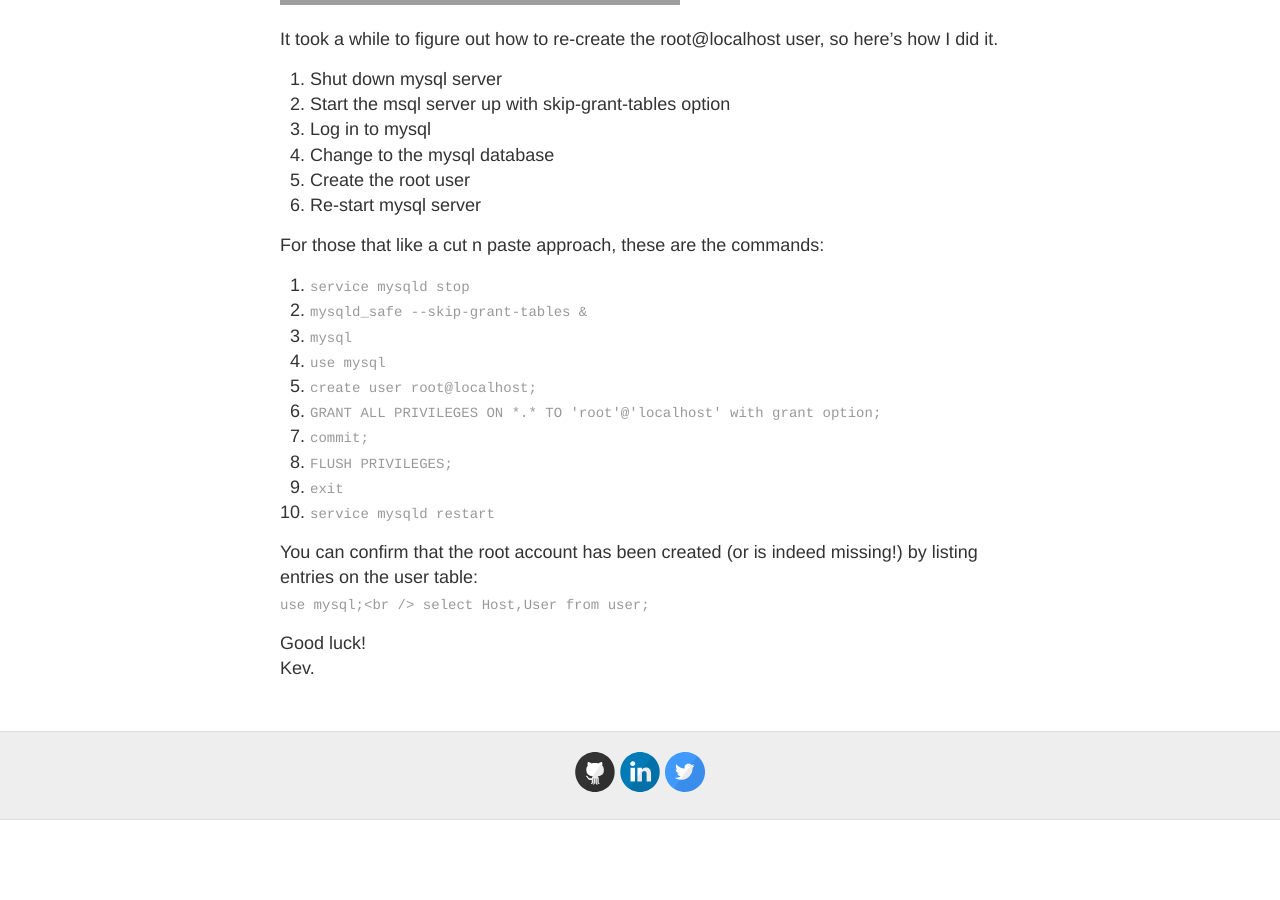
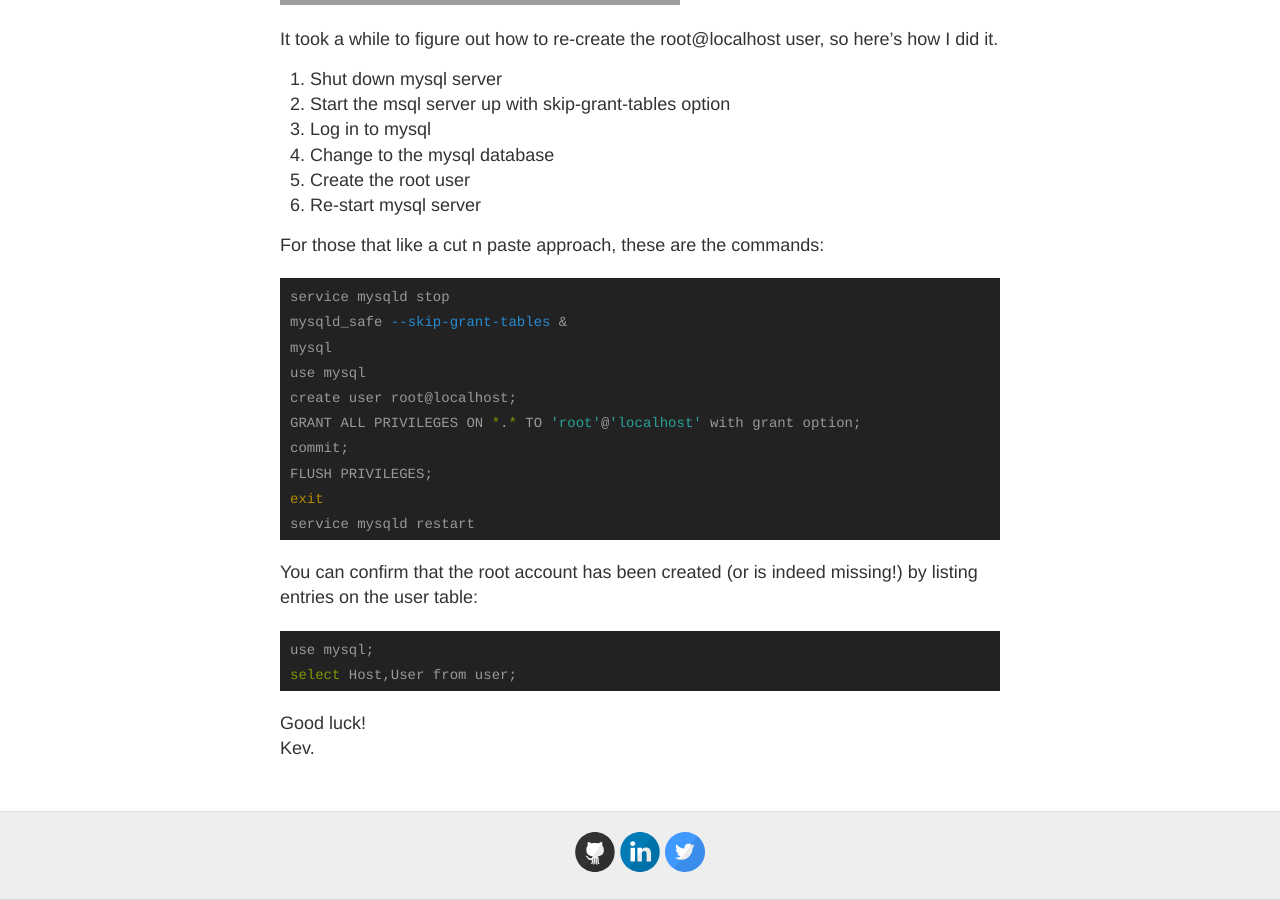
Before and after one commit to YorkshireKev/kevssite.com-jekyll-version, a Jekyll site: the page built from _posts/2011-07-02-deleted-rootlocalhost-account-in-mysql.md, in a window 1280 px wide and 900 px high, scrolled down 598 px. Built offline with Jekyll 4.4.1, drawn with Linux system fonts in a browser that asks for light colours; comment, search, counter and statistics services are not loaded; before the commit the page ends 1418 px from its top, so only the background shows below that; some of the changed lines change nothing that is shown.

Commit message:
Format for Jeckyll

```diff
--- a/_posts/2011-07-02-deleted-rootlocalhost-account-in-mysql.md
+++ b/_posts/2011-07-02-deleted-rootlocalhost-account-in-mysql.md
@@ -26,21 +26,24 @@ It took a while to figure out how to re-create the root@localhost user, so here&
 6.  Re-start mysql server
 
 For those that like a cut n paste approach, these are the commands:
-
-1.  `service mysqld stop`
-2.  `mysqld_safe --skip-grant-tables &`
-3.  `mysql`
-4.  `use mysql`
-5.  `create user root@localhost;`
-6.  `GRANT ALL PRIVILEGES ON *.* TO 'root'@'localhost' with grant option;`
-7.  `commit;`
-8.  `FLUSH PRIVILEGES;`
-9.  `exit`
-10. `service mysqld restart`
+{% highlight bash %}
+service mysqld stop
+mysqld_safe --skip-grant-tables &
+mysql
+use mysql
+create user root@localhost;
+GRANT ALL PRIVILEGES ON *.* TO 'root'@'localhost' with grant option;
+commit;
+FLUSH PRIVILEGES;
+exit
+service mysqld restart
+{% endhighlight %}
 
 You can confirm that the root account has been created (or is indeed missing!) by listing entries on the user table:
-`use mysql;<br />
-select Host,User from user;`
+{% highlight bash %}
+use mysql;
+select Host,User from user;
+{% endhighlight %}
 
 Good luck!
 Kev.
```
